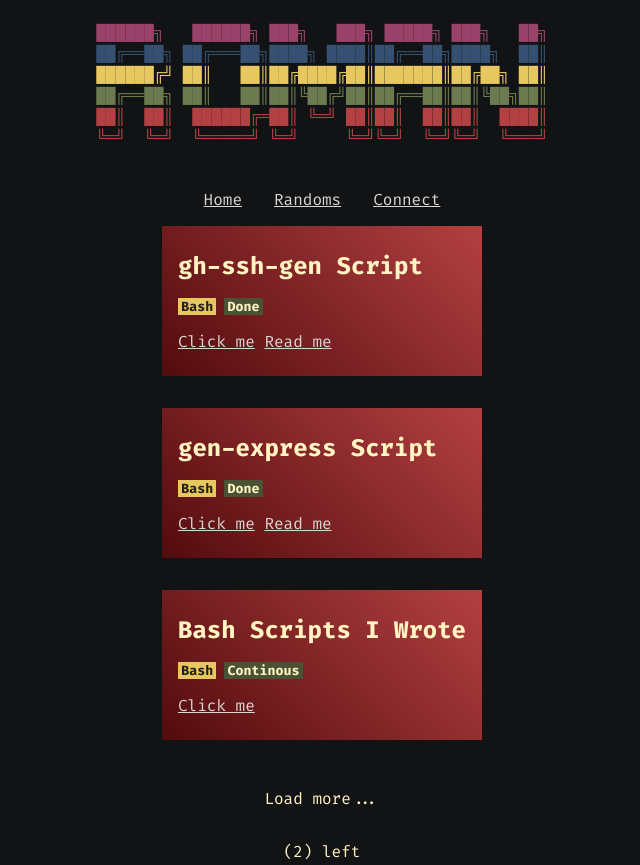
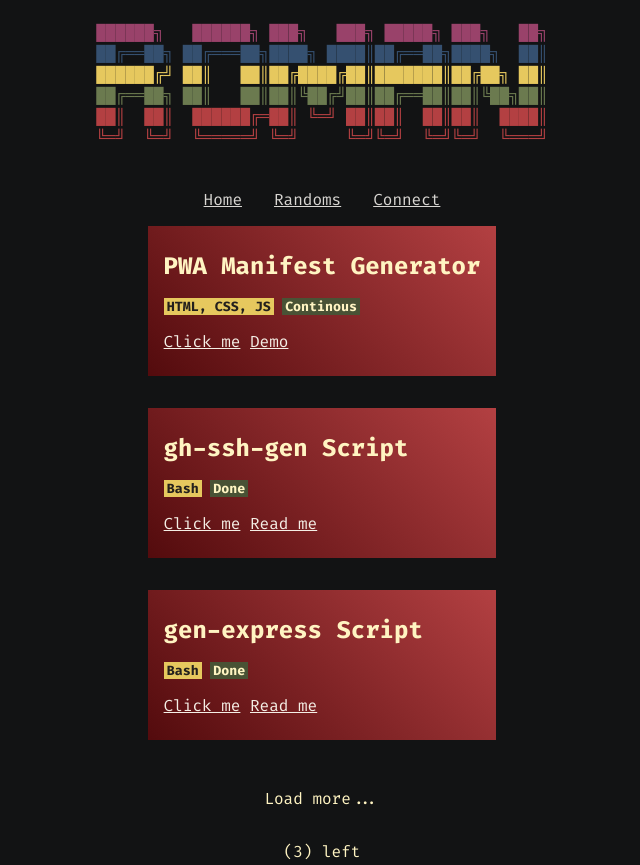
Before and after one commit to darth-roman/darth-roman.github.io, a plain HTML site: page pages/randoms.html in a window 1280 px wide. Shown: the top 865 px of the page, without its empty margins (318-958 px from the left). Drawn offline with Linux system fonts and the light colour scheme.

Commit message:
<feat>: pwa-manifest-gen added with demo to randoms (projects)

```diff
--- a/css/style.css
+++ b/css/style.css
@@ -268,7 +268,7 @@ h3.highlight{
 
 .random-item a{
     margin: 1rem 0;
-    color: var(--bronze-patina-100);
+    color: var(--travertine-beige-100);
 }
 
 #loadmore{
--- a/data/data.json
+++ b/data/data.json
@@ -1,10 +1,20 @@
 {
     "randoms":[
+        {
+            "id": "rl-5",
+            "title": "PWA Manifest Generator",
+            "link": "https://github.com/darth-roman/pwa-manifest-generator",
+            "readme_link": "",
+            "try_it": "https://darth-roman.github.io/pwa-manifest-generator/",
+            "techs_used": "HTML, CSS, JS",
+            "status": "Continous"
+        },
         {
             "id": "rl-0",
             "title": "gh-ssh-gen Script",
             "link": "https://github.com/darth-roman/bash-scripts/blob/main/gh-ssh-gen.sh",
             "readme_link": "https://github.com/darth-roman/bash-scripts?tab=readme-ov-file#gh-ssh-gen",
+            "try_it": "",
             "techs_used": "Bash",
             "status": "Done"
         },
@@ -13,6 +23,7 @@
             "title": "gen-express Script",
             "link": "https://github.com/darth-roman/bash-scripts/blob/main/gen-express.sh",
             "readme_link": "https://github.com/darth-roman/bash-scripts?tab=readme-ov-file#gen-express",
+            "try_it": "",
             "techs_used": "Bash",
             "status": "Done"
         },
@@ -21,6 +32,7 @@
             "title": "Bash Scripts I Wrote",
             "link": "https://github.com/darth-roman/bash-scripts",
             "readme_link": "",
+            "try_it": "",
             "techs_used": "Bash",
             "status": "Continous"
         },
@@ -29,6 +41,7 @@
             "title": "Arduino Repo - Just for fun",
             "link": "https://github.com/darth-roman/arduino-notes",
             "readme_link": "",
+            "try_it": "",
             "techs_used": "C-like Arduino lang",
             "status": "Continous"
         },
@@ -37,6 +50,7 @@
             "title": "This Website source code",
             "link": "https://github.com/darth-roman/darth-roman.github.io",
             "readme_link": "",
+            "try_it": "",
             "techs_used": "HTML, CSS, JS",
             "status": "Done"
         }
--- a/js/main.js
+++ b/js/main.js
@@ -3,7 +3,7 @@ const spans = document.querySelectorAll("code span")
 let RANDOMS = 0
 
 for(let i=0; i<spans.length; i++){
-    spans[i].style.animation = `fadeIn 500ms ${0.2*i}s 1 forwards`
+    spans[i].style.animation = `fadeIn 500ms ${.2*i}s 1 forwards`
 }
 
 async function fetchRandoms() {
@@ -43,6 +43,7 @@ async function appendRandoms(container, renderCount){
             <div>
                 <a href="${random.link}" target="_blank">Click me</a>
                 ${random.readme_link ? `<a href="${random.readme_link}" target="_blank">Read me</a>` : ""}
+                ${random.try_it ? `<a href="${random.try_it}" target="_blank">Demo</a>` : ""}
             </div>
         </div>`
     });
```
